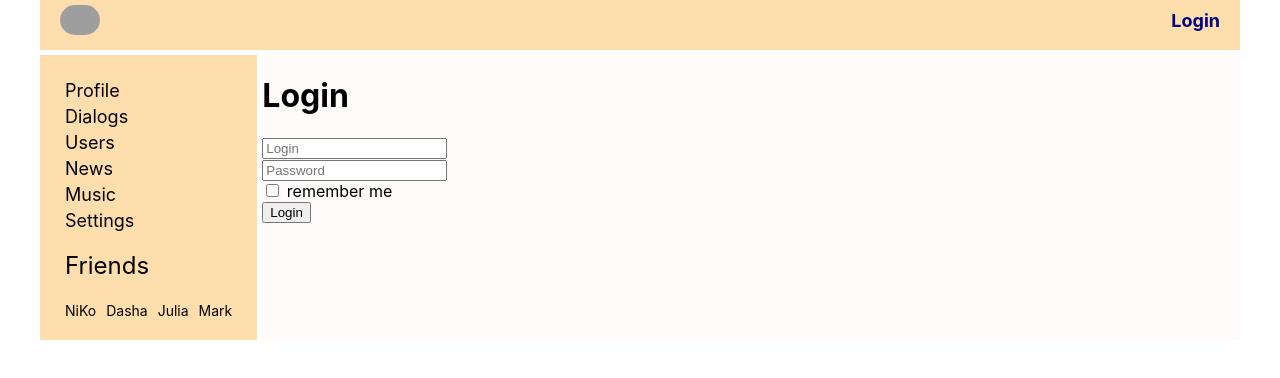
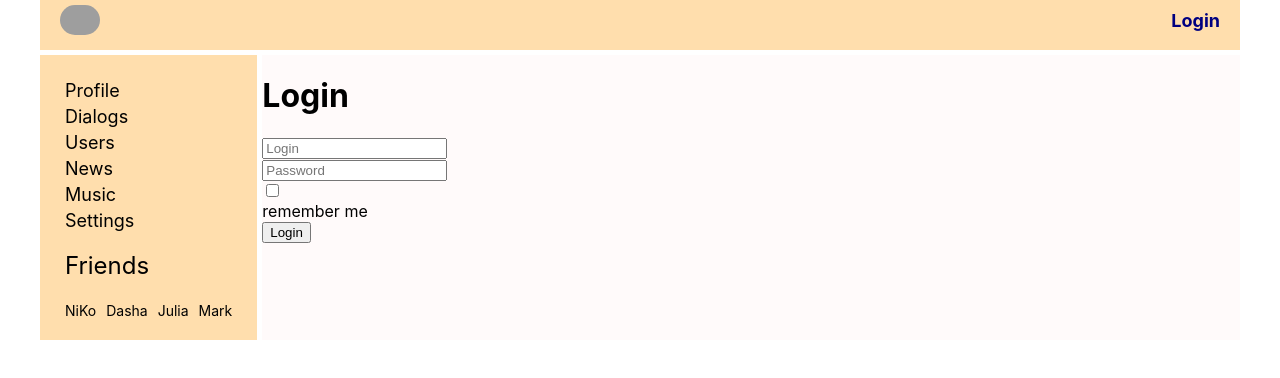
Before and after one commit to jultimrova/demo-social-network, a React (Create React App) app in the folder my-pet-project/: page /login in a window 1280 px wide. Shown: the top 378 px of the page. Built offline with nearby package versions, Linux system fonts and the light colour scheme; no server answers; grey boxes are pictures that could not be loaded.

Commit message:
form validation

```diff
--- a/my-pet-project/src/components/Dialogs/Dialogs.jsx
+++ b/my-pet-project/src/components/Dialogs/Dialogs.jsx
@@ -4,6 +4,8 @@ import DialogItem from "./DialogItem/DialogItem";
 import Message from "./Message/Message";
 import {Redirect} from "react-router-dom";
 import {Field, reduxForm} from "redux-form";
+import {Textarea} from "../common/FormsControls/FormsControls";
+import {maxLengthCreator, requiredField} from "../../utils/validators/validators";
 
 const Dialogs = (props) => {
     let state = props.dialogsPage;
@@ -36,11 +38,17 @@ const Dialogs = (props) => {
     )
 }
 
+const maxLength100 = maxLengthCreator(100);
+
 const AddMessageForm = (props) => {
     return (
         <form onSubmit={props.handleSubmit}>
             <div>
-                <Field component='textarea' name='newMessageText' placeholder='Enter Message'/>
+                <Field component={Textarea}
+                       name='newMessageText'
+                       placeholder='Enter Message'
+                       validate={[requiredField, maxLength100]}
+                />
             </div>
             <div>
                 <button>Send</button>
--- a/my-pet-project/src/components/Login/Login.jsx
+++ b/my-pet-project/src/components/Login/Login.jsx
@@ -1,17 +1,32 @@
 import React from 'react'
 import {Field, reduxForm} from "redux-form";
+import {Input} from "../common/FormsControls/FormsControls";
+import {maxLengthCreator, requiredField} from "../../utils/validators/validators";
+
+const maxLength15 = maxLengthCreator(15);
 
 const LoginForm = (props) => {
     return (
         <form onSubmit={props.handleSubmit}>
             <div>
-                <Field placeholder={'Login'} name={'login'} component={'input'}/>
+                <Field placeholder={'Login'}
+                       name={'login'}
+                       component={Input}
+                       validate={[requiredField, maxLength15]}
+                />
             </div>
             <div>
-                <Field placeholder={'Password'} name={'password'} component={'input'}/>
+                <Field placeholder={'Password'}
+                       name={'password'}
+                       component={Input}
+                       validate={[requiredField]}
+                />
             </div>
             <div>
-                <Field component={'input'} name={'rememberMe'} type='checkbox'/> remember me
+                <Field type='checkbox'
+                       name={'rememberMe'}
+                       component={Input}
+                /> remember me
             </div>
             <div>
                 <button>Login</button>
--- a/my-pet-project/src/components/Profile/MyPosts/MyPosts.jsx
+++ b/my-pet-project/src/components/Profile/MyPosts/MyPosts.jsx
@@ -2,6 +2,8 @@ import React from 'react';
 import s from './../MyPosts/MyPosts.module.css';
 import Post from "./Post/Post";
 import {Field, reduxForm} from "redux-form";
+import {maxLengthCreator, requiredField} from "../../../utils/validators/validators";
+import {Textarea} from "../../common/FormsControls/FormsControls";
 
 const MyPosts = (props) => {
 
@@ -25,10 +27,16 @@ const MyPosts = (props) => {
     )
 }
 
+const maxLength10 = maxLengthCreator(10);
+
 const AddPostForm = (props) => {
     return (
         <form onSubmit={props.handleSubmit}>
-            <Field component='textarea' name='newPostText' placeholder='Enter text'/>
+            <Field component={Textarea}
+                   name='newPostText'
+                   placeholder='Enter text'
+                   validate={[requiredField, maxLength10]}
+            />
             <div>
                 <button>Add Post</button>
                 <button>Remove</button>
--- a/my-pet-project/src/components/Profile/ProfileInfo/ProfileInfo.jsx
+++ b/my-pet-project/src/components/Profile/ProfileInfo/ProfileInfo.jsx
@@ -1,6 +1,6 @@
 import React from 'react';
 import s from './ProfileInfo.module.css'
-import Preloader from "../../../common/Preloader/Preloader";
+import Preloader from "../../common/Preloader/Preloader";
 import ProfileStatus from './ProfileStatus'
 
 const ProfileInfo = (props) => {
--- a/my-pet-project/src/components/Users/UsersContainer.jsx
+++ b/my-pet-project/src/components/Users/UsersContainer.jsx
@@ -8,7 +8,7 @@ import {
     follow
 } from '../../redux/users-reducer';
 import Users from './Users';
-import Preloader from '../../common/Preloader/Preloader';
+import Preloader from '../common/Preloader/Preloader';
 
 class UsersContainer extends React.Component {
     componentDidMount() {
--- /dev/null
+++ b/my-pet-project/src/components/common/FormsControls/FormsControls.js
@@ -0,0 +1,24 @@
+import React from 'react';
+import s from './FormsControls.module.css'
+
+const FormControl = ({input, meta, child, ...props}) => {
+    const hasError = meta.touched && meta.error;
+    return (
+        <div className={s.formControl + ' ' + (hasError ? s.error : '')}>
+            <div>
+                {props.children}
+            </div>
+            {hasError && <span>{meta.error}</span>}
+        </div>
+    )
+}
+
+export const Textarea = (props) => {
+    const {input, meta, child, ...restProps} = props;
+    return <FormControl {...props}><textarea {...input} {...restProps}/></FormControl>
+}
+
+export const Input = (props) => {
+    const {input, meta, child, ...restProps} = props;
+    return <FormControl {...props}><input {...input} {...restProps}/></FormControl>
+}
--- /dev/null
+++ b/my-pet-project/src/components/common/FormsControls/FormsControls.module.css
@@ -0,0 +1,7 @@
+.formControl.error input,
+.formControl.error textarea {
+    border: solid red 2px;
+}
+.formControl.error span {
+    color: red;
+}
--- a/my-pet-project/src/common/Preloader/Preloader.js
+++ b/my-pet-project/src/components/common/Preloader/Preloader.js
@@ -1,4 +1,4 @@
-import preloader from '../../assets/images/preloader.svg';
+import preloader from '../../../assets/images/preloader.svg';
 import React from 'react';
 
 const Preloader = (props) => {
--- /dev/null
+++ b/my-pet-project/src/utils/validators/validators.js
@@ -0,0 +1,10 @@
+export const requiredField = value => {
+    if (value) return undefined;
+
+    return 'Field is required';
+}
+
+export const maxLengthCreator = (maxLength) => (value) => {
+    if (value.length > maxLength) return `Max length is ${maxLength} symbols`;
+    return undefined;
+}
```
